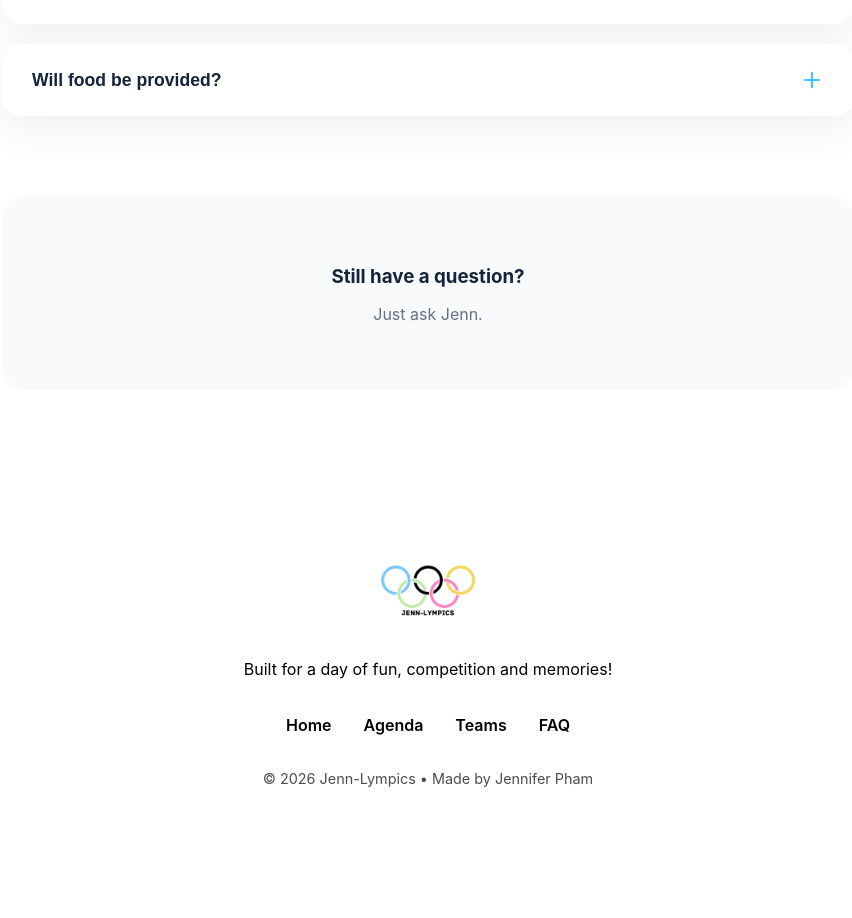
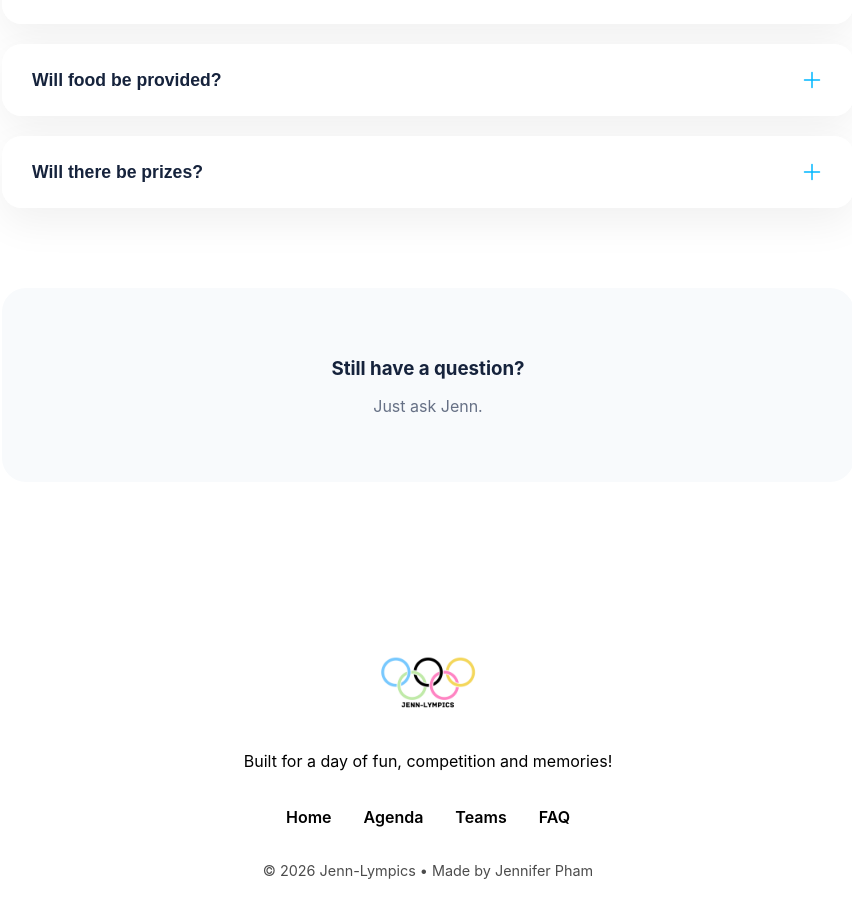
Before and after one commit to Jennipham/jenn-lympics, a React (Vite) app in the folder jenn-lympics-website/: page /faq in a window 1280 px wide. Shown: the part 943-1861 px from the top of the page, without its empty margins (212-1064 px from the left). Before the commit the page ends 1789 px from the top, so only its background shows below. Built offline with nearby package versions, Linux system fonts and the light colour scheme.

Commit message:
adding prizes question

```diff
--- a/jenn-lympics-website/src/components/Faq/faqs.ts
+++ b/jenn-lympics-website/src/components/Faq/faqs.ts
@@ -29,4 +29,9 @@ export const faqs = [
         answer:
             "Snacks and drinks will be provided. Please let me know beforehand if you have any dietary requirements."
     },
+        {
+        question: "Will there be prizes?",
+        answer:
+            "Yes! Medals will be awarded to the winning team, and there will also be honorary awards for specific players from other teams. "
+    },
 ];
```
